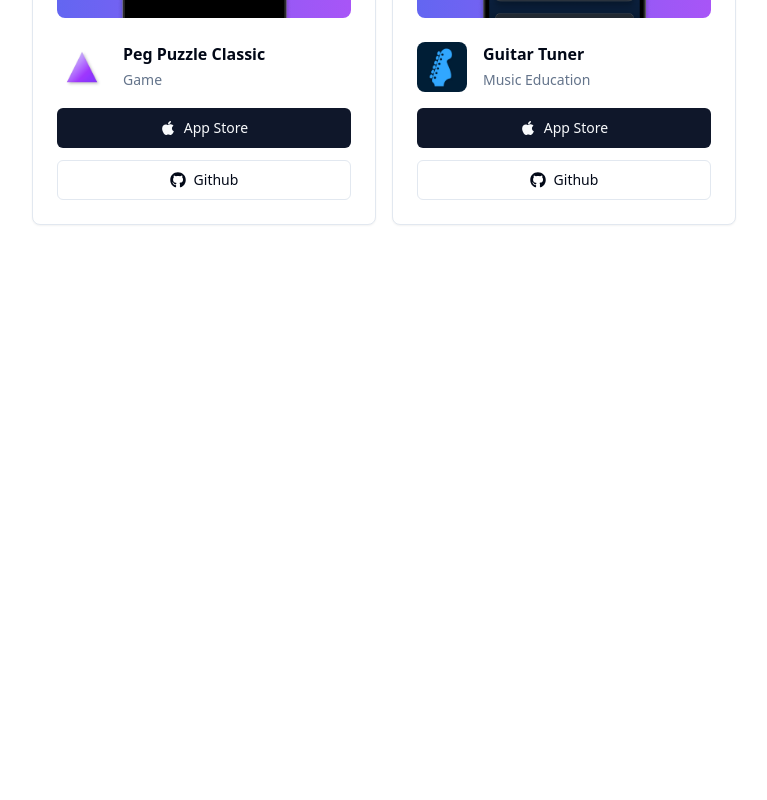
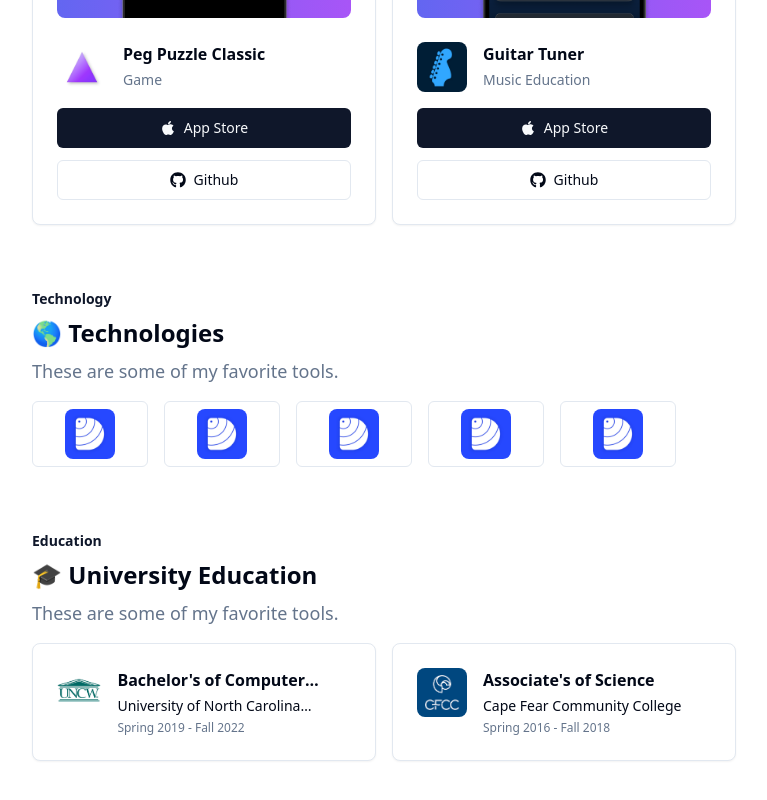
Before and after one commit to kodydeda4/nextjs-kodydeda, a Next.js app: page / in a window 1280 px wide. Shown: the part 1453-2253 px from the top of the page, without its empty margins (256-1023 px from the left). Before the commit the page ends 1774 px from the top, so only its background shows below. Built offline with nearby package versions, Linux system fonts and the light colour scheme.

Commit message:
add technology and education sections

```diff
--- a/app/page.tsx
+++ b/app/page.tsx
@@ -52,6 +52,49 @@
   },
 ]
 
+const technologies: TechnologyCardProps[] = [
+  {
+    title: "swiftui",
+    iconSrc: "/dealerware.png",
+    href: "https://www.google.com"
+  },
+  {
+    title: "swiftui",
+    iconSrc: "/dealerware.png",
+    href: "https://www.google.com"
+  },
+  {
+    title: "swiftui",
+    iconSrc: "/dealerware.png",
+    href: "https://www.google.com"
+  },
+  {
+    title: "swiftui",
+    iconSrc: "/dealerware.png",
+    href: "https://www.google.com"
+  },
+  {
+    title: "swiftui",
+    iconSrc: "/dealerware.png",
+    href: "https://www.google.com"
+  },
+]
+
+const education: EducationCardProps[] = [
+  {
+    title: "Bachelor's of Computer Science",
+    description: "University of North Carolina Wilmington",
+    caption: "Spring 2019 - Fall 2022",
+    iconSrc: "/uncw.png"
+  },
+  {
+    title: "Associate's of Science",
+    description: "Cape Fear Community College",
+    caption: "Spring 2016 - Fall 2018",
+    iconSrc: "/cfcc.png"
+  },
+]
+
 export default function Home() {
   return (
     <main className="max-w-3xl mx-auto px-8 my-8 pt-4 mb-24 px-4">
@@ -88,6 +131,32 @@
           <div className="flex flex-row gap-4 w-full">
             {personalProjects.map((value, index) => (
               <PersonalProjectCard key={index} {...value} />
+            ))}
+          </div>
+        </div>
+
+        <div>
+          <SectionHeader
+            caption="Technology"
+            title="🌎 Technologies"
+            description="These are some of my favorite tools."
+          />
+          <div className="flex gap-4 w-full">
+            {technologies.map((value, index) => (
+              <TechnologyCard key={index} {...value} />
+            ))}
+          </div>
+        </div>
+
+        <div>
+          <SectionHeader
+            caption="Education"
+            title="🎓 University Education"
+            description="These are some of my favorite tools."
+          />
+          <div className="flex flex-row gap-4 w-full">
+            {education.map((value, index) => (
+              <EducationCard key={index} {...value} />
             ))}
           </div>
         </div>
@@ -202,7 +271,7 @@
           </div>
 
           <div className="flex flex-row justify-start gap-4 pt-6">
-            <div className="justify-start">
+            <div className="justify-start relative">
               <Image
                 src={props.appIconSrc}
                 width={50}
@@ -234,3 +303,60 @@
     </Card >
   );
 };
+
+type TechnologyCardProps = {
+  title: string
+  iconSrc: string
+  href: string
+}
+
+const TechnologyCard: React.FC<TechnologyCardProps> = (props) => {
+  return (
+    <Button variant="outline" className="relative p-8">
+      <div className="relative">
+        <Image
+          src={props.iconSrc}
+          width={50}
+          height={50}
+          alt="Hero image"
+          className="rounded-lg"
+        />
+      </div>
+    </Button>
+  )
+}
+
+type EducationCardProps = {
+  title: string
+  description: string
+  caption: string
+  iconSrc: string
+  href: string
+}
+const EducationCard: React.FC<EducationCardProps> = (props) => {
+  return (
+    <Card className="w-full">
+      <CardContent>
+        <div className="w-full">
+          <div className="flex flex-row justify-start gap-4 pt-6">
+            <div className="justify-start relative">
+              <Image
+                src={props.iconSrc}
+                width={50}
+                height={50}
+                alt="Hero image"
+                className="rounded-lg"
+              />
+            </div>
+            <div className="flex flex-col gap-1">
+              <p className="font-semibold line-clamp-1">{props.title}</p>
+              <p className="text-sm line-clamp-1">{props.description}</p>
+              <p className="text-xs text-muted-foreground line-clamp-1">{props.caption}</p>
+            </div>
+          </div>
+
+        </div>
+      </CardContent>
+    </Card >
+  );
+};
```
